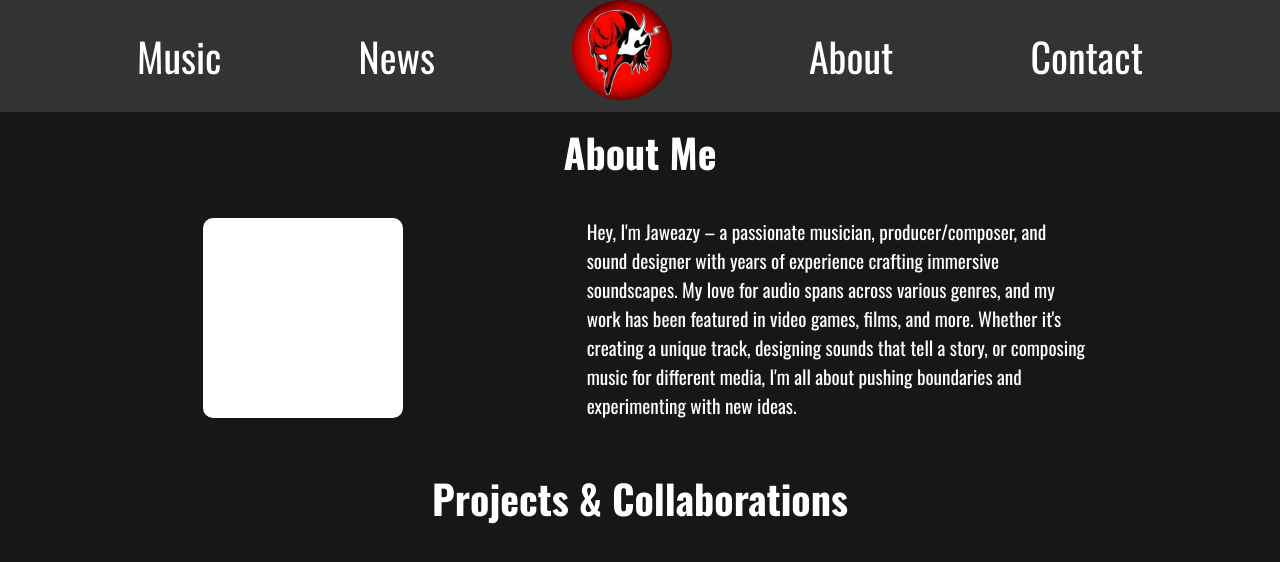
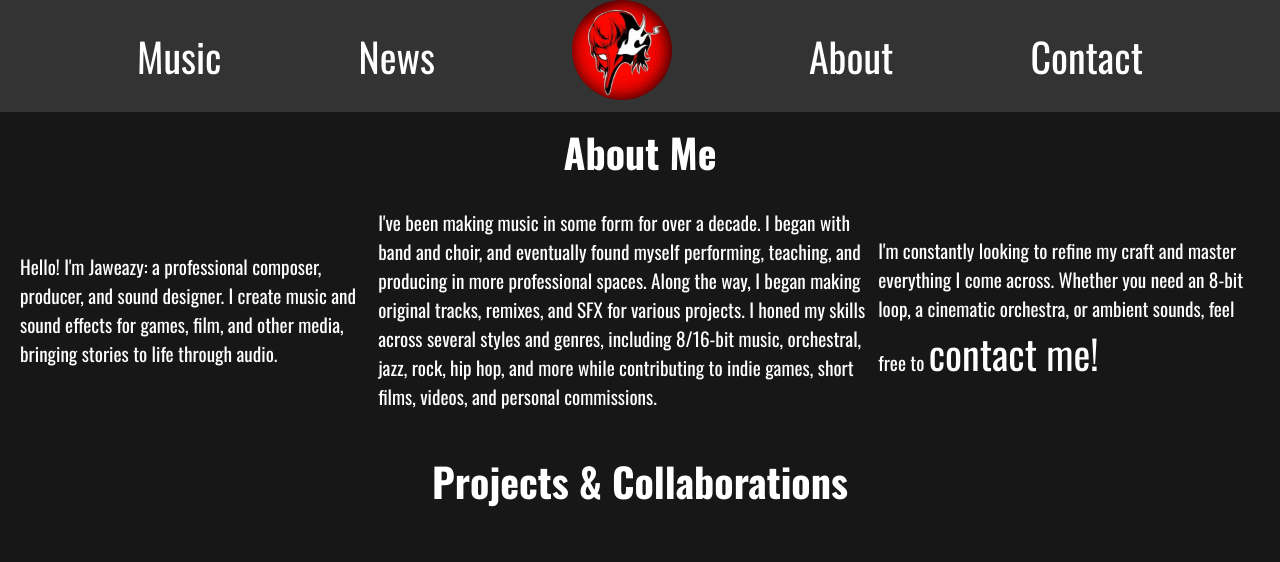
Before and after one commit to Ctrlalton03/MusicPortfolio, a React (Vite) app: page /AboutMe in a window 1280 px wide. Shown: the top 562 px of the page. Built offline with nearby package versions, Linux system fonts and the light colour scheme; a web font is replaced by a local one.

Commit message:
changed the about me page and finished the news page

```diff
--- a/src/Css/AboutPage.css
+++ b/src/Css/AboutPage.css
@@ -40,24 +40,12 @@
 }
 
 
-.imageContainer{
-    display: flex;
-    justify-content: center;
-    align-items: center;
-    width: 90%;
-    height: 200px;
-    border-radius: 10px ;
-    margin: 10px;
-    max-width: 200px;
-    background-color: #ffffff;
-    padding: 10px;
-
-}
 
 .introductionContainer p{
     font-family: 'Oswald', sans-serif;
     font-size: 1.2rem;
     font-weight: 400;
+    text-align: center;
     color: #ffffff;
     margin-bottom: 1rem;
 }
--- a/src/Css/MusicPlaylist.css
+++ b/src/Css/MusicPlaylist.css
@@ -12,7 +12,7 @@
 .Playlist-Container{
     width: 100%;
     margin: 10px;
-    max-width: 80%;
+    max-width: 100%;
     box-shadow: 0 4px 8px rgba(0, 0, 0, 0.2);
     position: relative;
     z-index: 1;
--- a/src/Css/News.css
+++ b/src/Css/News.css
@@ -4,6 +4,7 @@
     display: flex;
     flex-direction: column;
     align-items: center;
+    padding: 20px;
 }
 
 
@@ -16,10 +17,42 @@
     padding-left: 1rem;
 }
 
+.NewsContainer h3{
+    font-family: 'Oswald', serif;
+    font-size: 1.3rem;
+    color: rgb(255, 255, 255);
+    margin-top: 1rem;
+    padding-left: 1rem;
+    text-align: center;
+}
+
+.NewsContainer h2{
+    font-family: 'Oswald', serif;
+    font-size: 2rem;
+    color: rgb(255, 255, 255);
+    margin-top: 1rem;
+    padding-left: 1rem;
+    text-align: center;
+}
+
+
 .NewsContainer p{
     font-family: 'Oswald', serif;
     font-size: 1.5rem;
     color: rgb(255, 255, 255);
     margin-top: 1rem;
-    padding-left: 1rem;
+    text-align: center;
+    padding: 10px;
 }
+
+.NewsContainer a {
+    font-family: 'Oswald', serif;
+    font-size: 1.5rem;
+    color: rgb(255, 255, 255);
+    text-decoration: underline;
+    margin: 0 5px;
+}
+
+.NewsContainer a:hover {
+    color: rgb(193, 26, 8);
+}
--- a/src/Pages/AboutMe.tsx
+++ b/src/Pages/AboutMe.tsx
@@ -1,4 +1,5 @@
 import '../Css/AboutPage.css';
+import { Link } from 'react-router-dom';
 
 
 const AboutMe = () => {
@@ -7,17 +8,20 @@ const AboutMe = () => {
             <div className="introductionContainer">
                 <h1>About Me</h1>
                 <div className="IntroContent">
-                    <div className="imageContainer">
-                        <p>Pic</p>
-                    </div>
                     <p>
-                        Hey, I'm Jaweazy – a passionate musician, producer/composer,
-                        and sound designer with years of experience crafting immersive
-                        soundscapes. My love for audio spans across various genres,
-                        and my work has been featured in video games, films, and more.
-                        Whether it's creating a unique track, designing sounds that tell
-                        a story, or composing music for different media, I'm all about
-                        pushing boundaries and experimenting with new ideas.
+                        Hello! I'm Jaweazy: a professional composer, producer, and sound designer. I create music and
+                        sound effects for games, film, and other media, bringing stories to life through audio.
+                    </p>
+                    <p>
+                        I've been making music in some form for over a decade. I began with band and choir, and
+                        eventually found myself performing, teaching, and producing in more professional spaces. Along
+                        the way, I began making original tracks, remixes, and SFX for various projects. I honed my skills
+                        across several styles and genres, including 8/16-bit music, orchestral, jazz, rock, hip hop, and more
+                        while contributing to indie games, short films, videos, and personal commissions.
+                    </p>
+                    <p>
+                        I'm constantly looking to refine my craft and master everything I come across. Whether you need
+                        an 8-bit loop, a cinematic orchestra, or ambient sounds, feel free to <a><Link to="/contact">contact me!</Link></a>
                     </p>
                 </div>
 
--- a/src/Pages/news.tsx
+++ b/src/Pages/news.tsx
@@ -1,13 +1,24 @@
 import '../Css/News.css';
 import SpotifyPlayer from '../Components/SpotifyPlayer';
+import {Link} from 'react-router-dom';
+import AOS from "aos";
+import "aos/dist/aos.css";
 
 
 const News = () => {
     return (
         <div className='NewsContainer'>
             <h1>News and Events</h1>
-            <p>Check back soon for updates!</p>
+            <h3>Latest Release (Streaming Services)</h3>
             <SpotifyPlayer SpotifyPlaylistUrl="https://open.spotify.com/embed/album/1un51q3AMPtVtbIEfhNdBD?utm_source=generator" />
+            <div>
+                <h2>Commissions are Officially Open!</h2>
+                <p>
+                    <a className='ContactMeLink'><Link to="/contact">Contact Me</Link></a>here or on <a href='https://linktr.ee/Jaweazy' target='_blank' rel="noopener noreferrer">my other socials</a> for
+                    any inquiries and continue to check this
+                    page for more updates in the future!
+                </p>
+            </div>
         </div>
     );
     };
```
